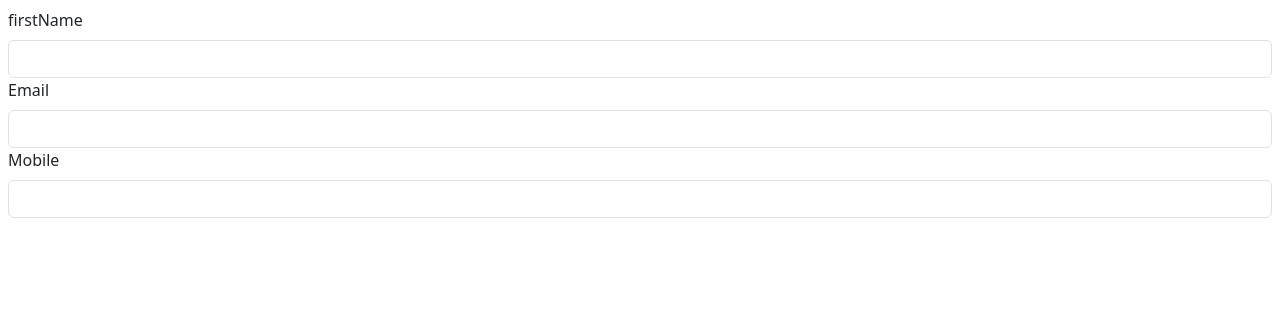
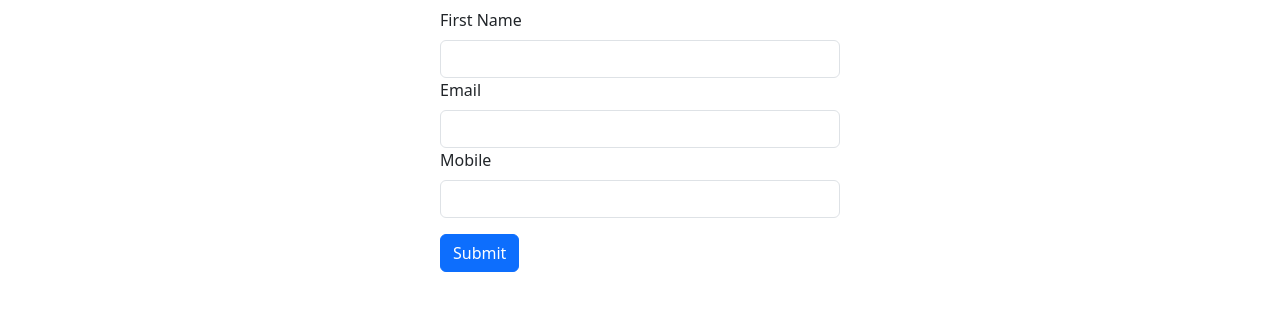
Before and after one commit to kumar123-creator/dyn, a Svelte app: page / in a window 1280 px wide. Shown: the top 310 px of the page. Built offline with nearby package versions, Linux system fonts and the light colour scheme.

Commit message:
Update App.svelte

```diff
--- a/src/App.svelte
+++ b/src/App.svelte
@@ -8,20 +8,18 @@
   let email = '';
   let mobile = '';
 
-
   function fetchData() {
     const formData = {
       formId,
     };
 
-      fetch(`https://api.recruitly.io/api/candidateform/details/${formId}?apiKey=TEST45684CB2A93F41FC40869DC739BD4D126D77`, {
+    fetch(`https://api.recruitly.io/api/candidateform/details/${formId}?apiKey=YOUR_API_KEY`, {
       method: 'POST',
       headers: {
         'Content-Type': 'application/json',
       },
-      body: JSON.stringify(formData)
+      body: JSON.stringify(formData),
     })
-
       .then(response => response.json())
       .then(data => {
         console.log('API Response:', data);
@@ -29,7 +27,14 @@
         email = data.email;
         mobile = data.mobile;
         // Update the form fields based on the fetched data
+        if (formId === '72fbc0da-3810-4ad9-a922-1845f8974eb7') {
           formFields = Object.entries(data.formFields).map(([label, value]) => ({ label, value }));
+        } else if (formId === 'a4fed172-671e-4d3e-810e-04f987b1c032') {
+          formFields = [
+            { label: 'Email', value: email },
+            { label: 'Mobile', value: mobile },
+          ];
+        }
       })
       .catch(error => {
         console.error('API Error:', error);
@@ -40,7 +45,7 @@
     // Clear the formFields array before populating it
     formFields = [];
 
-    // Push the form input values to the formFields array
+    // Push the form input values to the formFields array based on the form ID
     if (formId === '72fbc0da-3810-4ad9-a922-1845f8974eb7') {
       formFields.push({ label: 'firstName', value: firstName });
       formFields.push({ label: 'Email', value: email });
@@ -49,7 +54,6 @@
       formFields.push({ label: 'Email', value: email });
       formFields.push({ label: 'Mobile', value: mobile });
     }
-
 
     // Perform any necessary actions on form submission
     console.log('Form Fields:', formFields);
@@ -82,10 +86,11 @@
   }
 </style>
 
-
+<main>
+  <div class="form-container">
     <form on:submit|preventDefault={handleSubmit}>
       <div class="form-group">
-      <label for="firstName" class="form-label">firstName</label>
+        <label for="firstName" class="form-label">First Name</label>
         <input type="text" id="firstName" class="form-control" bind:value={firstName} />
       </div>
 
@@ -98,4 +103,8 @@
         <label for="mobile" class="form-label">Mobile</label>
         <input type="text" id="mobile" class="form-control" bind:value={mobile} />
       </div>
+
+      <button type="submit" class="btn btn-primary">Submit</button>
     </form>
+  </div>
+</main>
```
Lines whose indentation alone changed are shown as unchanged.
